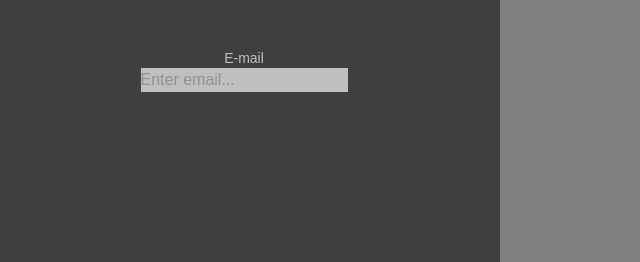
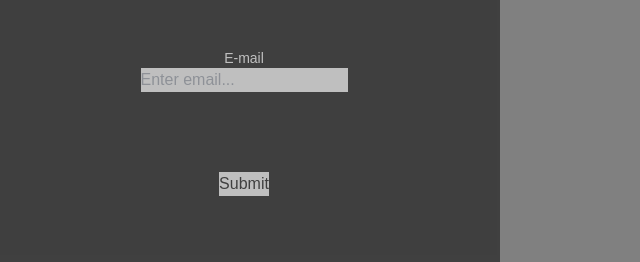
Before and after one commit to LMartin1998/BCorePlatform-Deploy, a Next.js app: page / in a window 1280 px wide. Shown: the top 262 px of the page, without its empty margins (12-652 px from the left). Built offline with nearby package versions, Linux system fonts and the light colour scheme.

Commit message:
Button for loggin

```diff
--- a/src/app/Contexts/UserContext.jsx
+++ b/src/app/Contexts/UserContext.jsx
@@ -1,10 +1,11 @@
-import { createContext, useContext, useState } from "react";
+import { createContext, useState } from "react";
 
 const UserContext = createContext();
 
 function UserProvider({ children }) {
     const [logged, setLogged] = useState(false);
-    const updateLogged = () => {
+    const updateLogged = (e) => {
+        e.stopPropagation();
         setLogged((prevLogged) => !prevLogged);
     };
 
--- a/src/app/login/page.jsx
+++ b/src/app/login/page.jsx
@@ -1,6 +1,13 @@
+"use client";
+
 import styles from "@/app/styles/Login.module.css";
+import { useContext } from "react";
+import { UserContext } from "../contexts/UserContext";
 
 export default function Login() {
+
+    const { updateLogged } = useContext(UserContext);
+
     return (<>
         <div className={styles.image_container}>
             <div className={styles.form_container}>
@@ -12,6 +19,7 @@ export default function Login() {
                     <label className="block text-sm font-medium text-white" htmlFor="email_input">E-mail</label>
                     <input type="text" id="email_input" placeholder="Enter email..."></input>
                 </div>
+                <button className="mt-20 bg-white" onClick={updateLogged}>Submit</button>
             </div>
         </div>
     </>);
```
Lines whose indentation alone changed are shown as unchanged.
